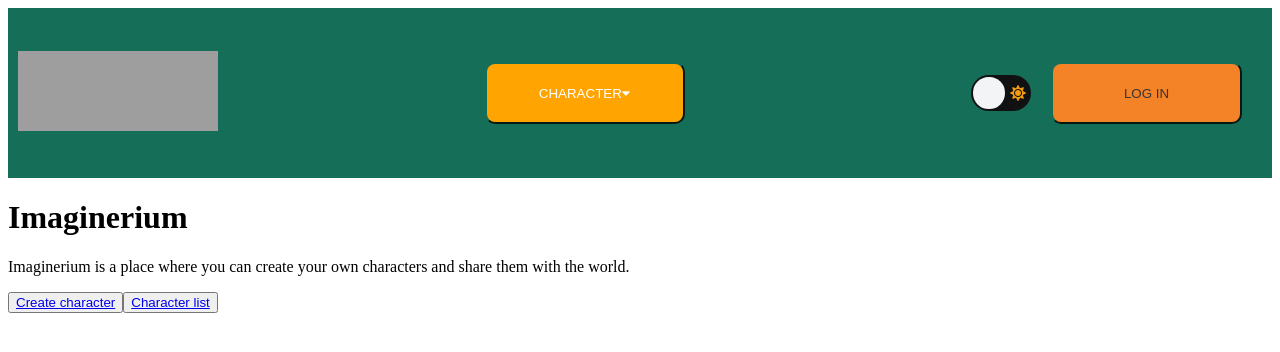
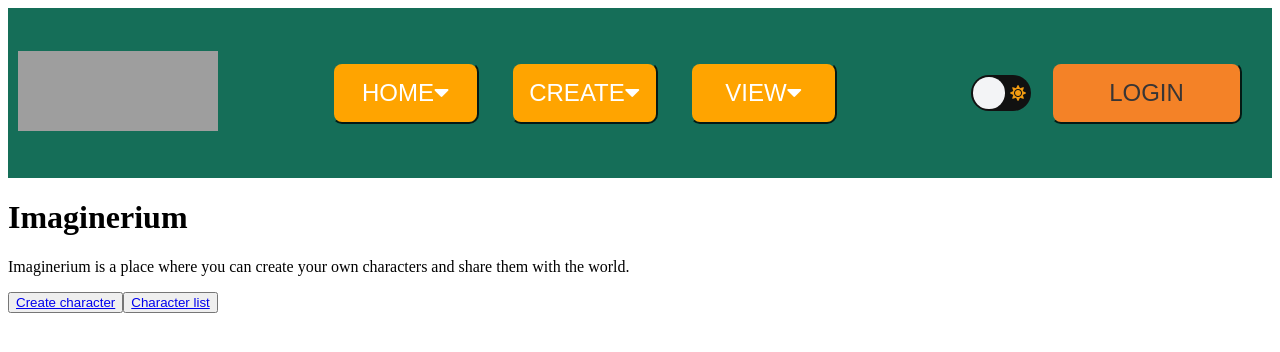
Before and after one commit to SchoolOfCode/bc13_final-project_front-end-room-8-boolean-hooligans, a Next.js app in the folder imaginerium/: page / in a window 1280 px wide. Shown: the top 352 px of the page. Built offline with nearby package versions, Linux system fonts and the light colour scheme; grey boxes are pictures that could not be loaded.

Commit message:
3 drop downs and font sizing

```diff
--- a/imaginerium/Components/Navigation.js
+++ b/imaginerium/Components/Navigation.js
@@ -16,22 +16,38 @@ export default function Navigation() {
           alt="Imaginerium"
         />
       </div>
+      <div class={styles.navButtons}>
   <div class={styles.dropdown}>
-    <button class={styles.dropbtn}>CHARACTER
+    <button class={styles.dropbtn}>HOME
       <i class="fa fa-caret-down"></i>
     </button>
     <div class={styles.dropdownContent}>
-    <Link href="/">←HOME</Link>
-    <Link href="/characterList">CHARACTER LIST</Link>
-    <Link href="/createCharacter">CREATE CHARACTER</Link>
+    <Link href="/">← Back to home</Link>
     </div>
+</div>
+<div class={styles.dropdown}>
+    <button class={styles.dropbtn}>CREATE
+      <i class="fa fa-caret-down"></i>
+    </button>
+    <div class={styles.dropdownContent}>
+    <Link href="/createCharacter">Create character</Link>
+    </div>
+</div>
+<div class={styles.dropdown}>
+    <button class={styles.dropbtn}>VIEW
+      <i class="fa fa-caret-down"></i>
+    </button>
+    <div class={styles.dropdownContent}>
+    <Link href="/characterList">Character list</Link>
+    </div>
+</div>
 </div>
 <div className={styles.loginAndToggle}>
       <div className={styles.darkModeSwitch}>
-        <ButtonToggleDarkMode></ButtonToggleDarkMode>
+      <ButtonToggleDarkMode></ButtonToggleDarkMode>
       </div>
       <div>
-        <button className={styles.loginButton}>LOG IN</button>
+        <button className={styles.loginButton}>LOGIN</button>
       </div>
     </div>
     </div>
--- a/imaginerium/styles/navigation.module.css
+++ b/imaginerium/styles/navigation.module.css
@@ -20,11 +20,12 @@
 
 .dropbtn {
  background-color: #FFA400;
- width: 200px;
+ width: 147px;
  height: 62px;
  border-radius: 10px;
  border-color: #156E58;
  color: #FFFFFF;
+ font-size: 24px;
   }
 
 .dropdown {
@@ -33,7 +34,7 @@
     outline: none;
     color: white;
     padding: 14px 16px;
-    min-width: 160px;
+    min-width: 147px;
     background-color: inherit;
     font-family: sans-serif;  /*Important for vertical align on mobile phones */
     margin: 0; /* Important for vertical align on mobile phones */
@@ -47,7 +48,7 @@
     display: none;
     position: absolute;
     background-color: #f9f9f9;
-    min-width: 160px;
+    min-width: 147px;
     box-shadow: 0px 8px 16px 0px rgba(0,0,0,0.2);
     z-index: 1;
     border-radius: 10px;
@@ -86,4 +87,9 @@
     background-color: #F48227;
     border-color: #156E58;
     color: #383535;
+    font-size: 24px;
   }
+
+  .navButtons {
+    justify-content: space-evenly;
+  }
```
